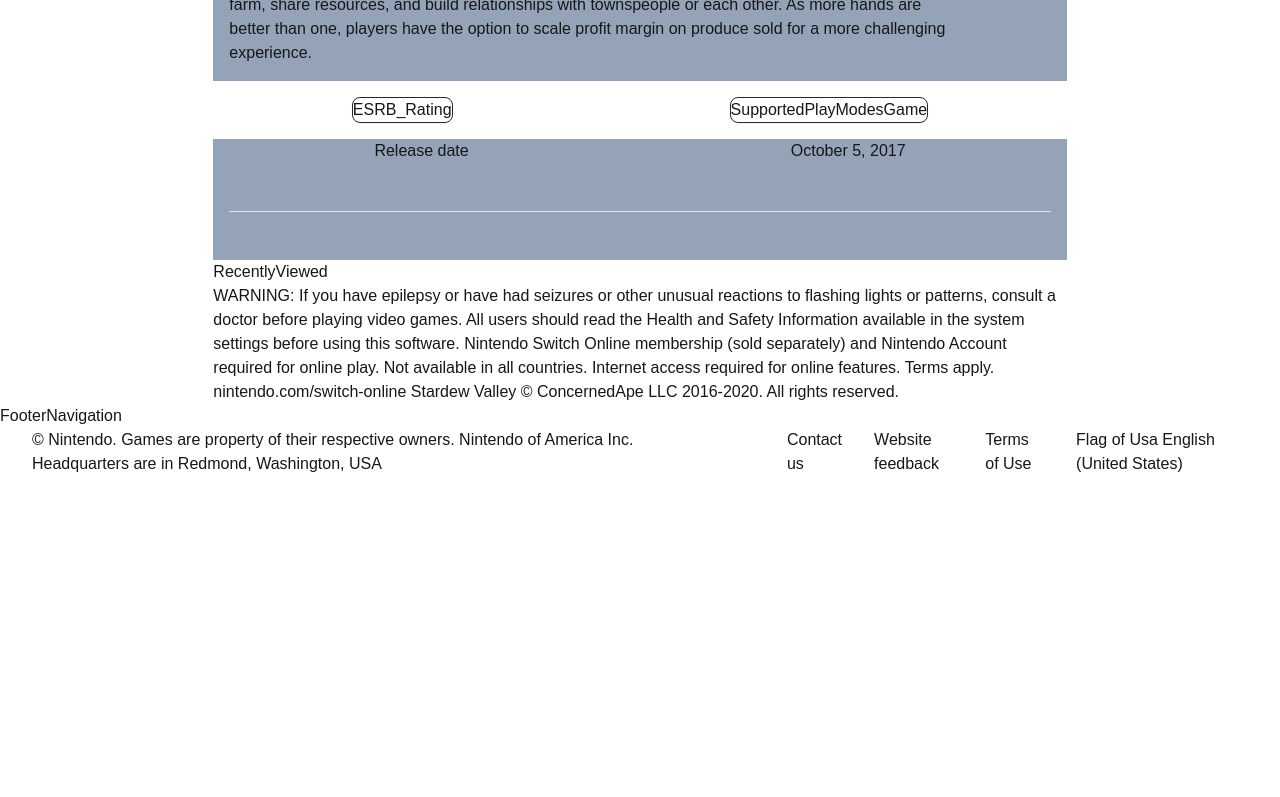
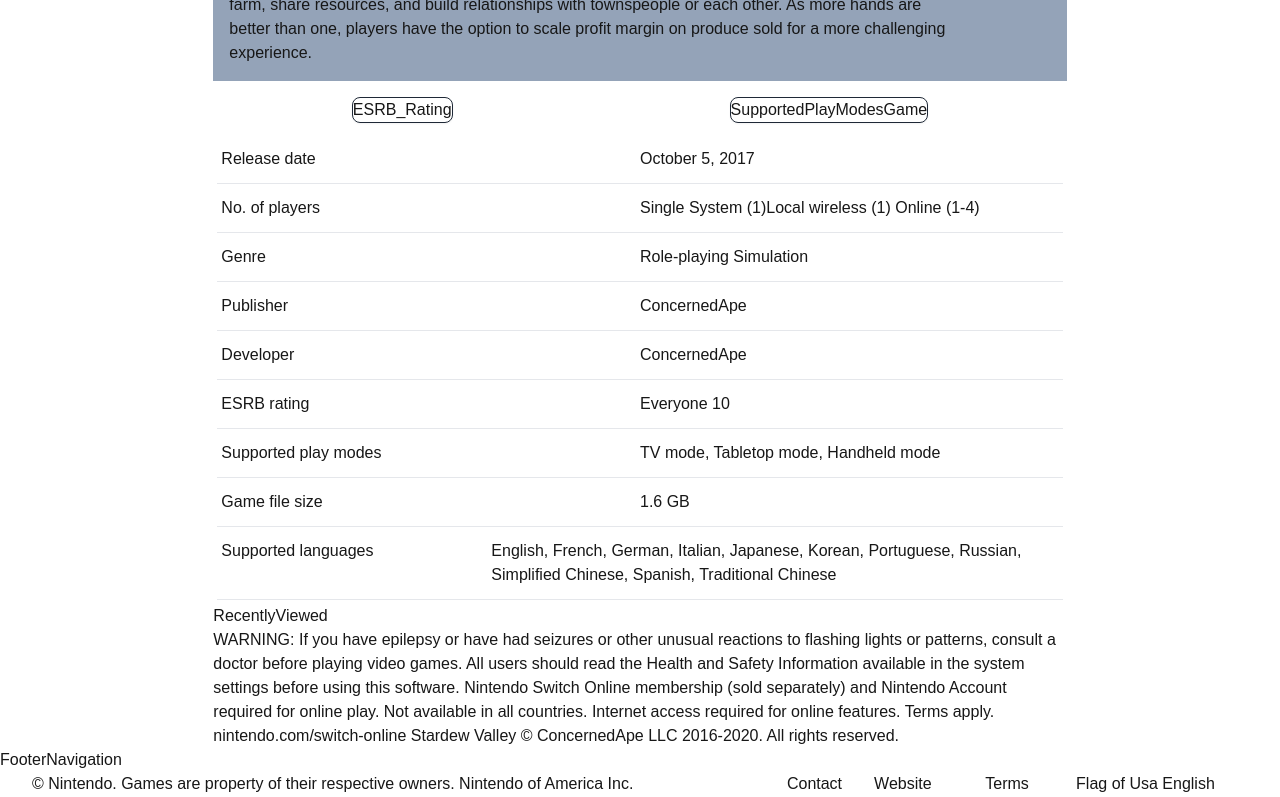
Before and after one commit to NarelaCamara/nintendo-copy, a Next.js app: page / in a window 1280 px wide. Shown: the part 679-1476 px from the top of the page. Before the commit the page ends 1155 px from the top, so only its background shows below. Built offline with nearby package versions, Linux system fonts and the light colour scheme.

Commit message:
feat: caracrteristicas

```diff
--- a/src/components/characteristics_game/characteristics_game.tsx
+++ b/src/components/characteristics_game/characteristics_game.tsx
@@ -1,17 +1,57 @@
 import React from "react";
 
 const CharacteristicsGame = () => {
+  const characteristics = [
+    "Release date",
+    "No. of players",
+    "Genre",
+    "Publisher",
+    "Developer",
+    "ESRB rating",
+    "Supported play modes",
+    "Game file size",
+    "Supported languages",
+  ];
+
+  const characteristics_ = [
+    "October 5, 2017",
+    "Single System (1)Local wireless (1) Online (1-4)",
+    "Role-playing Simulation",
+    "ConcernedApe",
+    "ConcernedApe",
+    "Everyone 10",
+    "TV mode, Tabletop mode, Handheld mode",
+    "1.6 GB",
+    "English, French, German, Italian, Japanese, Korean, Portuguese, Russian, Simplified Chinese, Spanish, Traditional Chinese",
+  ];
+
+  const unirDosArrays = () => {
+    return characteristics.map((e, i) => {
+      return { text: e, value: characteristics_[i] };
+    });
+  };
+
   return (
-    <div className=" bg-slate-400">
-      <div className="flex flex-column justify-around">
-        <p>Release date</p>
-        <p>October 5, 2017</p>
-      </div>
+    <>
+      {unirDosArrays().map(({ text, value }) => {
+        return (
+          <div key={text}>
+            <div className=" flex flex-row flex-nowrap justify-start   p-2">
+              <div className="  w-1/2 ">
+                <p>{text}</p>
+              </div>
 
-      <div className="p-4">
-        <hr className="  h-px my-8 bg-gray-200 border-0  " />
-      </div>
-    </div>
+              <div className=" w-2/2  ">
+                <p>{value}</p>
+              </div>
+            </div>
+            <div className="m-1">
+              <hr className="h-px  bg-gray-200 border-0 dark:bg-gray-700" />
+            </div>
+          </div>
+        );
+      })}
+    </>
   );
 };
 
```
